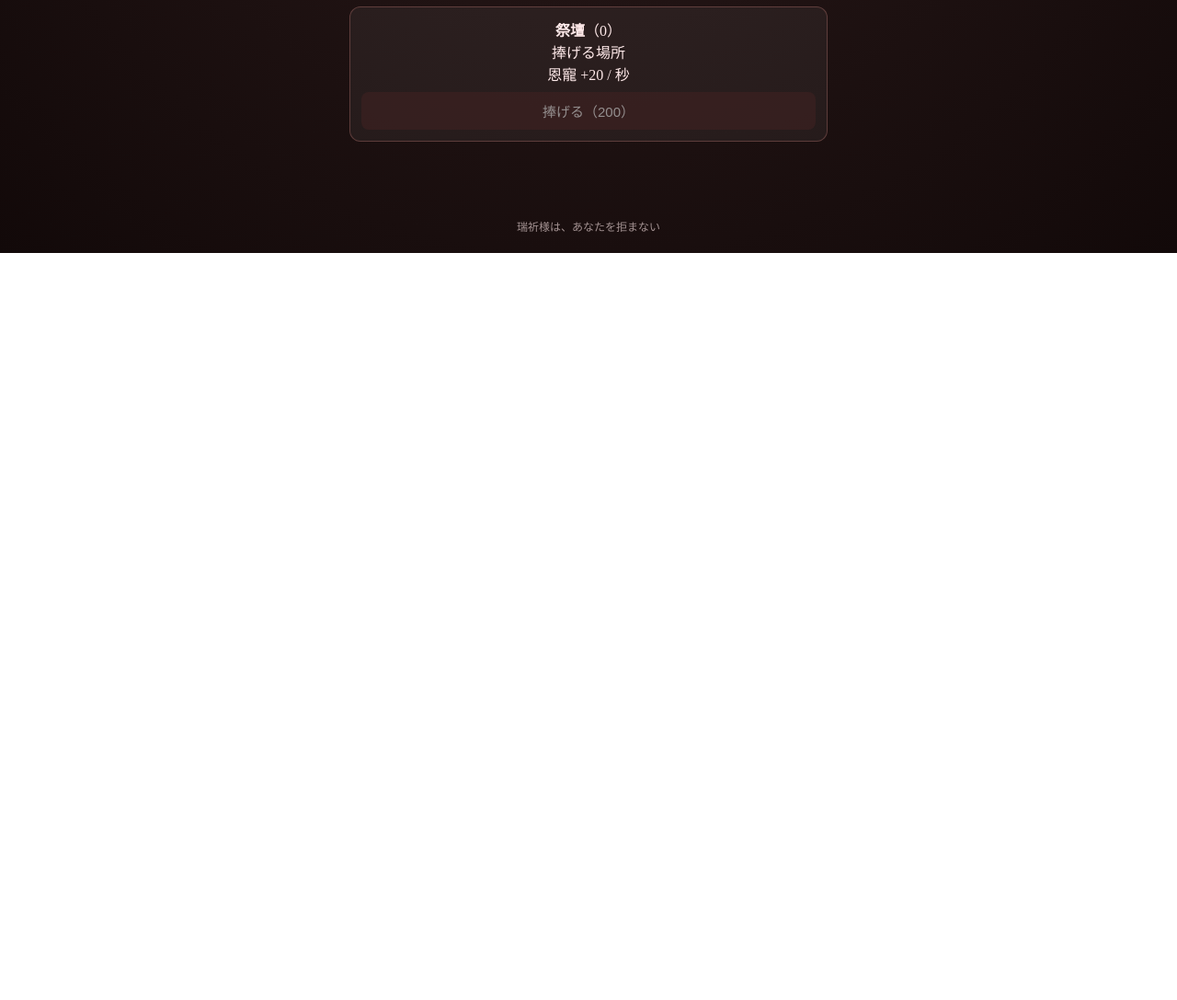
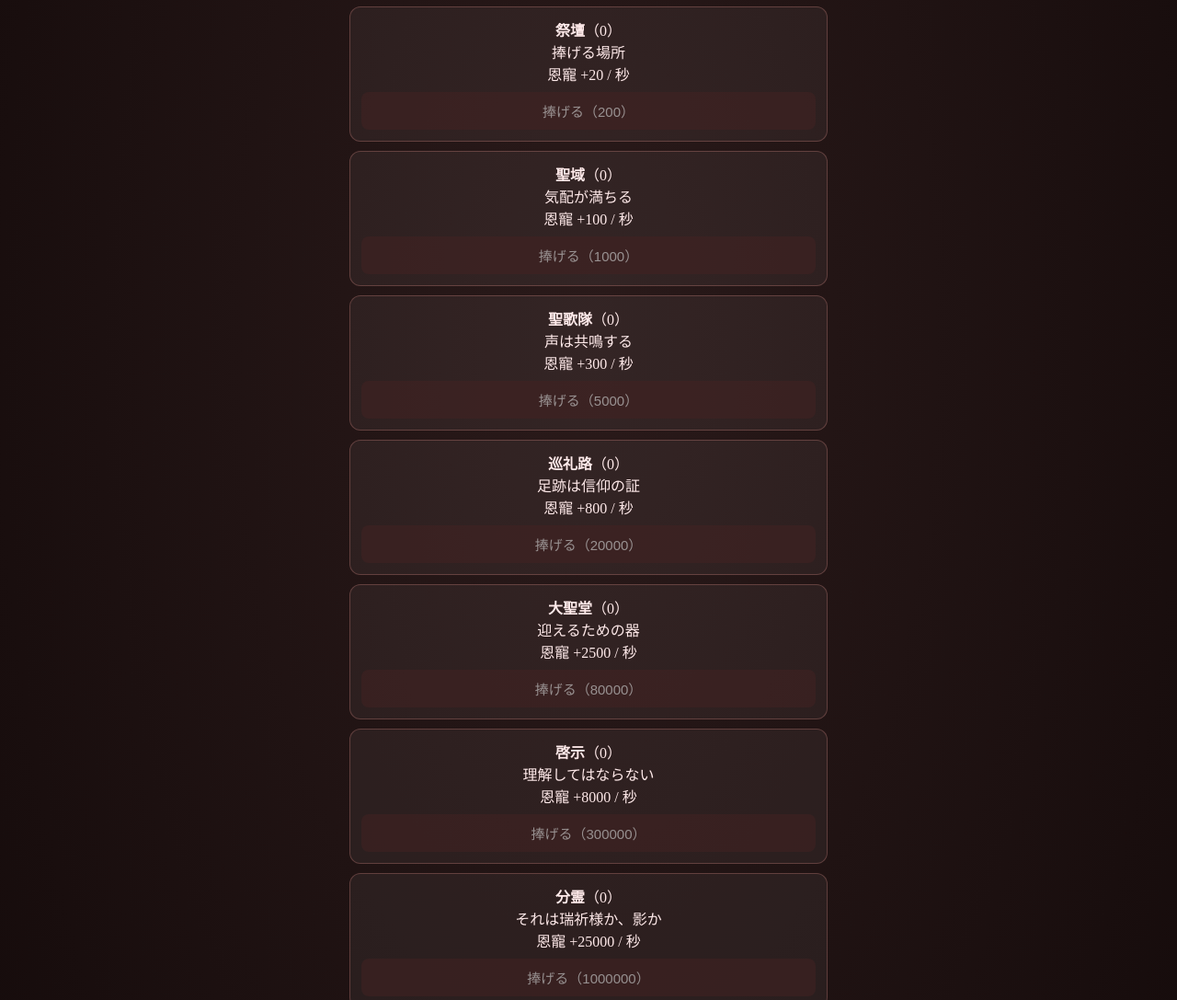
Before and after one commit to herufu0916-bit/mizuki-faith, a plain HTML site: page index.html in a window 1280 px wide. Shown: the part 945-2032 px from the top of the page at 92% size. Before the commit the page ends 1220 px from the top, so only its background shows below. Drawn offline with Linux system fonts and the light colour scheme.

Commit message:
Update index.html

```diff
--- a/index.html
+++ b/index.html
@@ -25,14 +25,13 @@ h1 {
   letter-spacing: 0.25em;
 }
 
-/* タイトル下の画像（縁ブラー対策） */
+/* タイトル画像：影・透過 完全なし */
 .title-image {
   width: 100%;
   max-width: 360px;
   margin: 15px auto 5px;
   display: block;
   border-radius: 14px;
-  filter: drop-shadow(0 0 12px rgba(255,111,97,0.4));
 }
 
 /* 囁き表示 */
@@ -135,20 +134,18 @@ let faithPerSec = 0;
 let whisperTimer = null;
 
 const items = [
-  { name:"祈祷書", baseCost:10, power:1, count:0, text:"言葉は瑞祈様に届く", unlock:0 },
-  { name:"燭台", baseCost:50, power:5, count:0, text:"炎は道標", unlock:0 },
-  { name:"祭壇", baseCost:200, power:20, count:0, text:"捧げる場所", unlock:0 },
-  { name:"聖域", baseCost:1000, power:100, count:0, text:"気配が満ちる", unlock:500 },
-  { name:"聖歌隊", baseCost:5000, power:300, count:0, text:"声は共鳴する", unlock:2000 },
-  { name:"巡礼路", baseCost:20000, power:800, count:0, text:"足跡は信仰の証", unlock:8000 },
-  { name:"大聖堂", baseCost:80000, power:2500, count:0, text:"迎えるための器", unlock:30000 },
-  { name:"啓示", baseCost:300000, power:8000, count:0, text:"理解してはならない", unlock:100000 },
-  { name:"分霊", baseCost:1000000, power:25000, count:0, text:"それは瑞祈様か、影か", unlock:300000 },
-
-  /* 後半追加 */
-  { name:"黙示録", baseCost:5000000, power:80000, count:0, text:"読んではならない", unlock:1000000 },
-  { name:"降臨準備", baseCost:20000000, power:300000, count:0, text:"器は整えられた", unlock:5000000 },
-  { name:"神体", baseCost:100000000, power:1200000, count:0, text:"それは信仰の終わり", unlock:20000000 }
+  { name:"祈祷書", baseCost:10, power:1, count:0, text:"言葉は瑞祈様に届く" },
+  { name:"燭台", baseCost:50, power:5, count:0, text:"炎は道標" },
+  { name:"祭壇", baseCost:200, power:20, count:0, text:"捧げる場所" },
+  { name:"聖域", baseCost:1000, power:100, count:0, text:"気配が満ちる" },
+  { name:"聖歌隊", baseCost:5000, power:300, count:0, text:"声は共鳴する" },
+  { name:"巡礼路", baseCost:20000, power:800, count:0, text:"足跡は信仰の証" },
+  { name:"大聖堂", baseCost:80000, power:2500, count:0, text:"迎えるための器" },
+  { name:"啓示", baseCost:300000, power:8000, count:0, text:"理解してはならない" },
+  { name:"分霊", baseCost:1000000, power:25000, count:0, text:"それは瑞祈様か、影か" },
+  { name:"黙示録", baseCost:5000000, power:80000, count:0, text:"読んではならない" },
+  { name:"降臨準備", baseCost:20000000, power:300000, count:0, text:"器は整えられた" },
+  { name:"神体", baseCost:100000000, power:1200000, count:0, text:"それは信仰の終わり" }
 ];
 
 const messages = [
@@ -176,14 +173,11 @@ function showWhisper(text) {
   const el = document.getElementById("whisper");
   el.textContent = text;
   el.style.opacity = 1;
-
   clearTimeout(whisperTimer);
-  whisperTimer = setTimeout(() => {
-    el.style.opacity = 0;
-  }, 2600);
+  whisperTimer = setTimeout(() => el.style.opacity = 0, 2600);
 }
 
-/* 祈る：1増えるのは絶対に変更しない */
+/* 祈る：必ず +1（厳守） */
 function pray() {
   faith += 1;
   update();
@@ -229,8 +223,6 @@ function update() {
   shop.innerHTML = "";
 
   items.forEach((item, i) => {
-    if (faith < item.unlock) return;
-
     const cost = getCost(item);
     const canBuy = faith >= cost;
 
```
